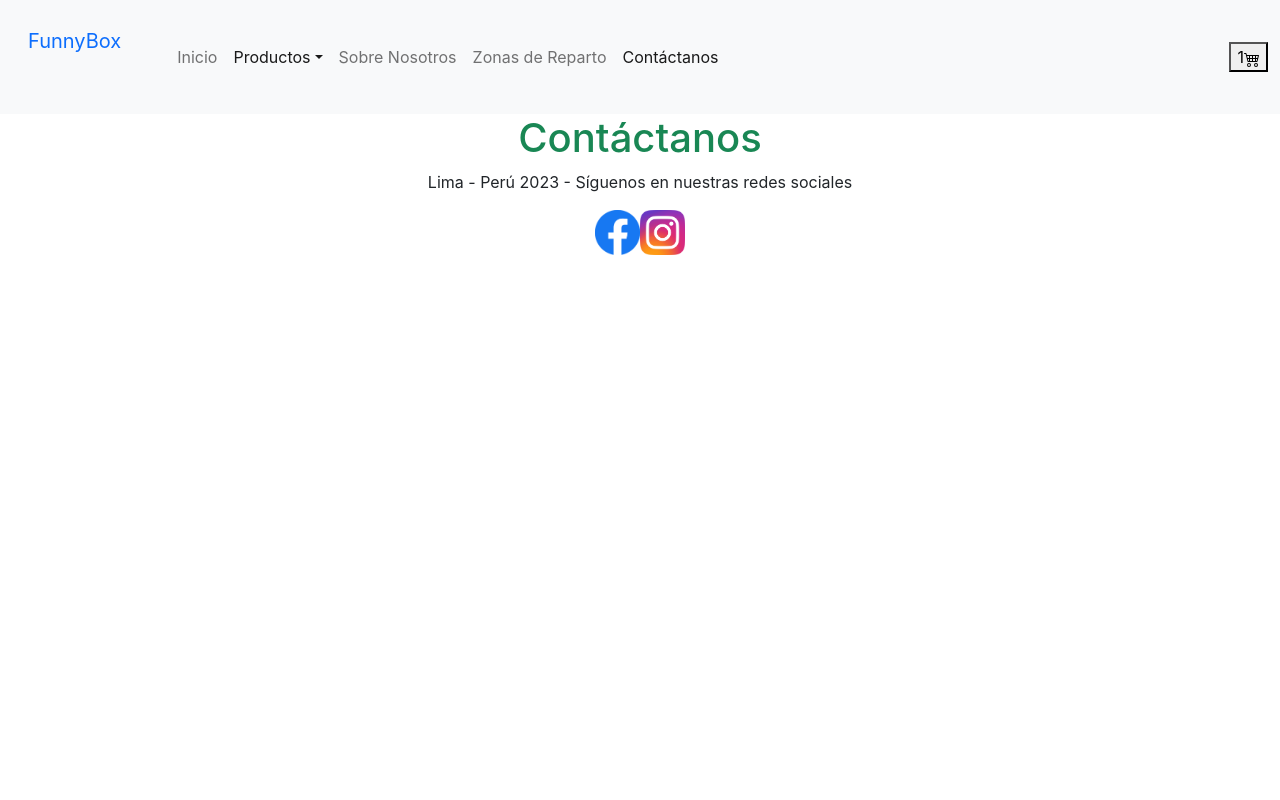
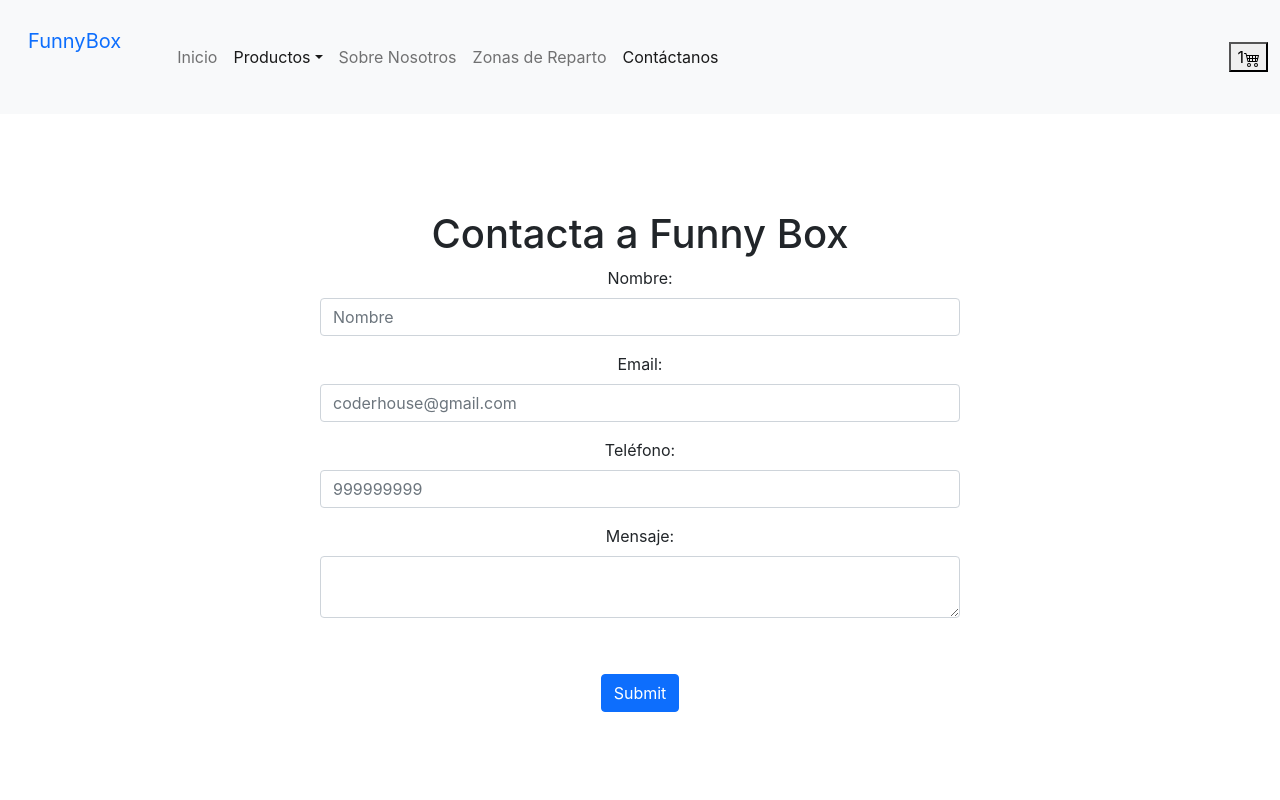
Before and after one commit to Jigeroar87/NODEJS, a React (Create React App) app: page /Contactanos in a window 1280 px wide. Shown: the top 800 px of the page. Built offline with nearby package versions, Linux system fonts and the light colour scheme.

Commit message:
Página Contactanos implementada

```diff
--- a/src/Pages/Contactanos.js
+++ b/src/Pages/Contactanos.js
@@ -2,7 +2,44 @@ import React from 'react'
 
 const Contacto = () => {
   return (
-    <h1 className='text-success'>Contáctanos</h1>
+    <section class="pt-5 section__color min-vh-100 fondo__pagina">
+            <div class="row">
+                <div class="container-fluid  pt-5">
+                    <div class="col-8 offset-2 col-md-6 offset-md-3">
+                            <form>
+                                <h1>Contacta a Funny Box</h1>
+
+                                <div class="mb-3">
+                                    <label for="fnombre" class="form-label">Nombre:</label>
+                                    <input type="text" id="fnombre" class="form-control" required placeholder="Nombre"/>
+                                </div>
+
+                                <div class="mb-3">
+                                    <label for="femail" class="form-label">Email:</label>
+                                    <input type="email" id="femail" class="form-control" required placeholder="coderhouse@gmail.com"/>
+                                </div>
+
+                                <div class="mb-3">
+                                    <label for="ftelefono" class="form-label">Teléfono:</label>
+                                    <input type="text" id="ftelefono" class="form-control" required placeholder="999999999"/>
+                                </div>
+
+                                <div class="mb-3">
+                                    <label for="fMensaje " class="form-label">Mensaje:</label>
+                                    <textarea class="form-control" id="MensajeLargo"></textarea>
+                                </div>
+
+                                <div class="mb-3">
+                                    <label for="fMensaje " class="form-label" id="msjRecomendation"></label>
+                                </div>
+
+                                <div><input type="submit" class="btn btn-primary"/></div>
+
+                            </form>
+                    </div>
+                </div>
+            </div>
+        </section>
   )
 }
 
```
